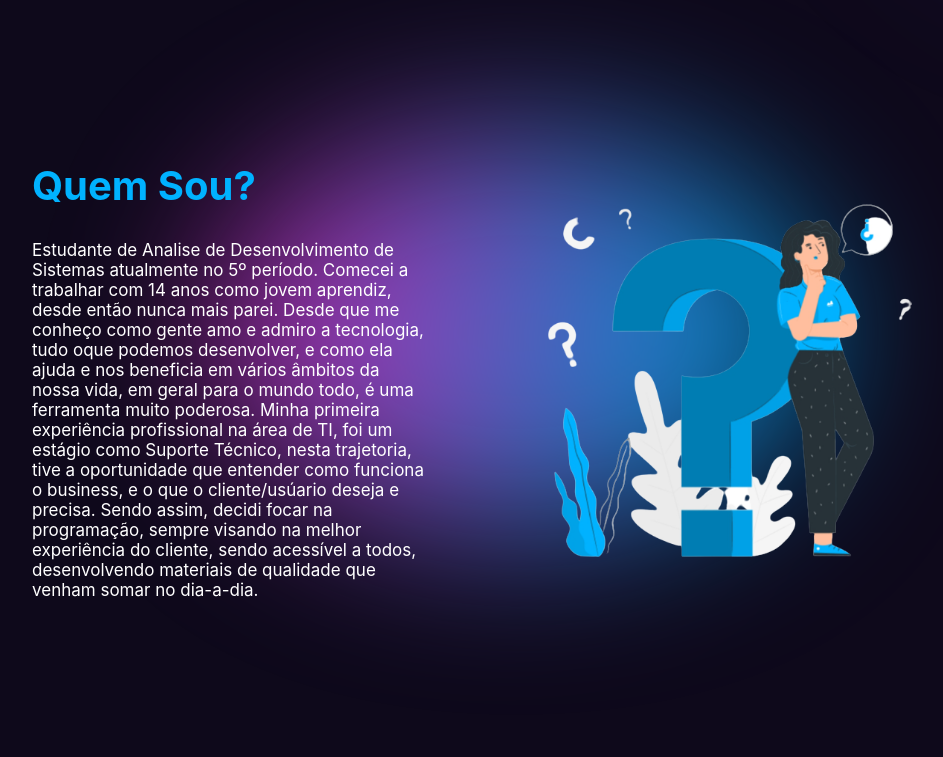
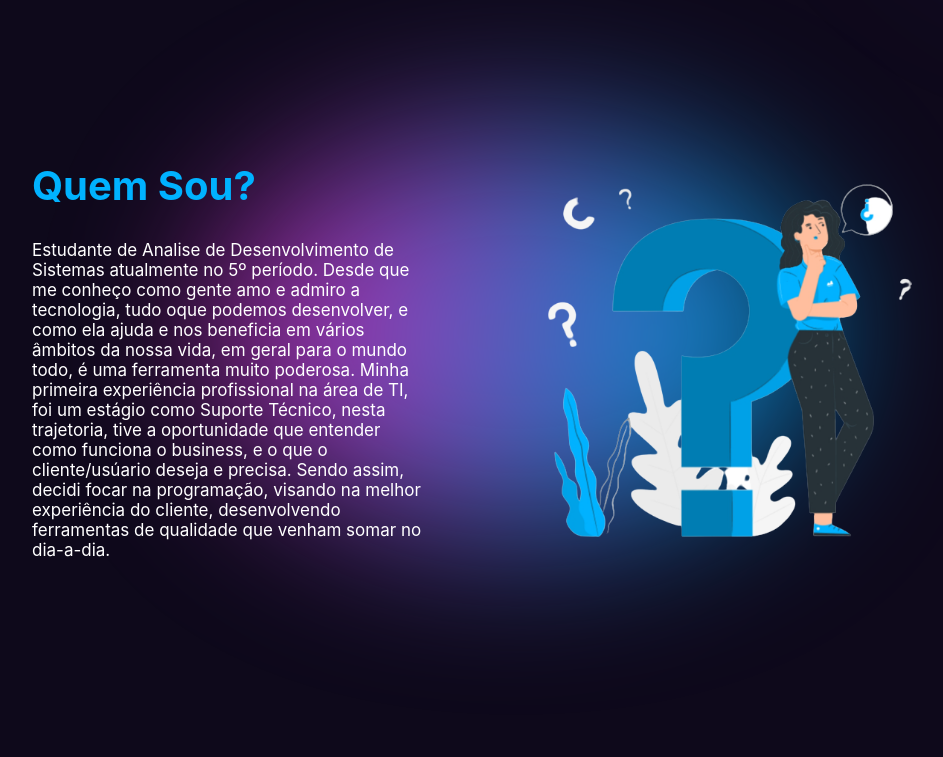
Before and after one commit to itsferlima/itsferlima.github.io, a plain HTML site: page index.html in a window 1280 px wide. Shown: the part 588-1345 px from the top of the page, without its empty margins (168-1111 px from the left). Drawn offline with Linux system fonts and the light colour scheme; files whose address does not match are found by name.

Commit message:
update my text

```diff
--- a/index.html
+++ b/index.html
@@ -109,10 +109,9 @@
                 <p class="meu-texto">
                     <br>
                     Estudante de Analise de Desenvolvimento de Sistemas atualmente no 5º período.
-                    Comecei a trabalhar com 14 anos como jovem aprendiz, desde então nunca mais parei.
                     Desde que me conheço como gente amo e admiro a tecnologia, tudo oque podemos desenvolver, e como ela ajuda e nos beneficia em vários âmbitos da nossa vida, em geral para o mundo todo, é uma ferramenta muito poderosa.
                     Minha primeira experiência profissional na área de TI, foi um estágio como Suporte Técnico, nesta trajetoria, tive a oportunidade que entender como funciona o business, e o que o cliente/usúario deseja e precisa.
-                    Sendo assim, decidi focar na programação, sempre visando na melhor experiência do cliente, sendo acessível a todos, desenvolvendo materiais de qualidade que venham somar no dia-a-dia.
+                    Sendo assim, decidi focar na programação, visando na melhor experiência do cliente, desenvolvendo ferramentas de qualidade que venham somar no dia-a-dia.
 
                 </p>
             </div>
```
